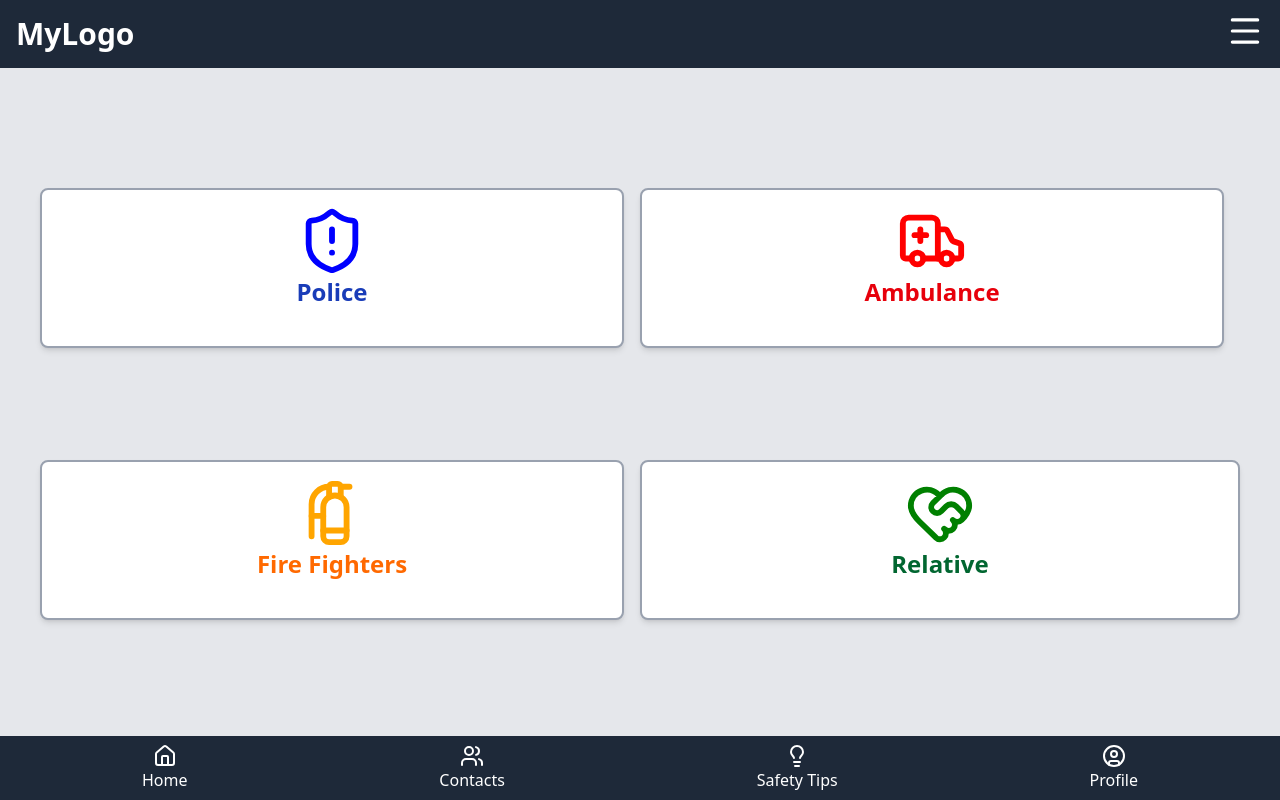
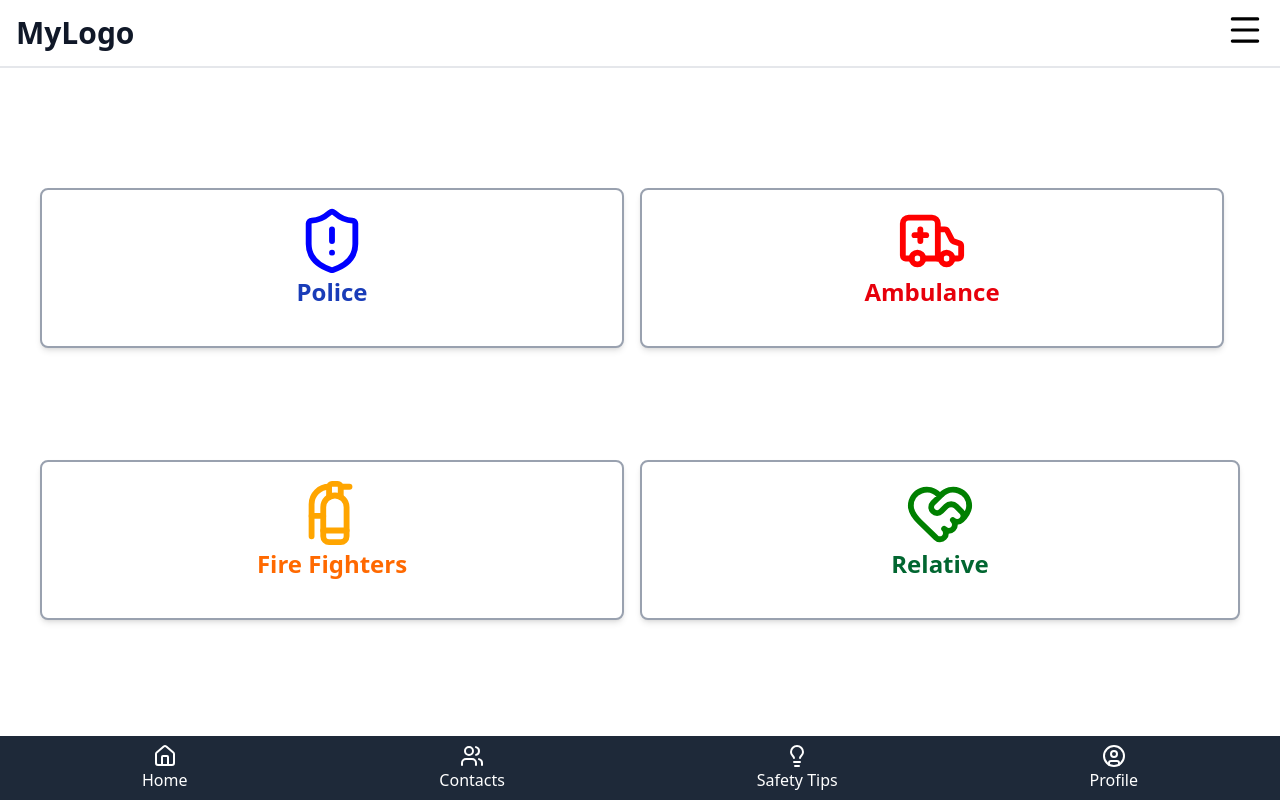
Before and after one commit to Mr-Ossom/EmergencyResponseAppUI, a React (Vite) app: page / in a window 1280 px wide. Built offline with nearby package versions, Linux system fonts and the light colour scheme.

Commit message:
RescueApp-UI

```diff
--- a/src/Components/Home.jsx
+++ b/src/Components/Home.jsx
@@ -12,7 +12,7 @@ const Home = () => {
   return (
     <div>
         <TopNav />
-            <section className='w-screen py-16 px-10 h-[calc(100vh-8rem)] bg-gray-200 space-x-4 justify-center items-center grid grid-cols-2 '>
+            <section className='w-screen py-16 px-10 h-[calc(100vh-8rem)] bg-white space-x-4 justify-center items-center grid grid-cols-2 '>
                 <button onClick={() => navigate('/src/Components/PolicePage.jsx')} className='items-center h-40 flex flex-col border-2 border-gray-400 rounded-lg p-4 shadow-md bg-white hover:bg-gray-100'>
                     <ShieldAlert size={70} color='blue ' />
                     <p className='text-2xl text-blue-800 font-semibold'>Police</p>
--- a/src/Components/NavBar/TopNav.jsx
+++ b/src/Components/NavBar/TopNav.jsx
@@ -4,14 +4,14 @@ import {Menu} from 'lucide-react'
 const TopNav = () => {
   return (
     <div>
-      <section className='w-screen h-17 py-4 px-4 bg-gray-800 flex justify-between items-center shadow-md'>
+      <section className='w-screen h-17 py-4 px-4 border-b-2 border-gray-200 bg-white flex justify-between items-center shadow-2xl'>
         {/* Logo Section */}
         <div className=''>
-            <h1 className='text-3xl text-white font-bold text-center'>MyLogo</h1>
+            <h1 className='text-3xl text-gray-900 font-bold text-center'>MyLogo</h1>
         </div>
 
         <div className=''>
-            <button><Menu color='white' size={38} /></button>
+            <button><Menu color='black' size={38} /></button>
         </div>
       </section>
     </div>
```
